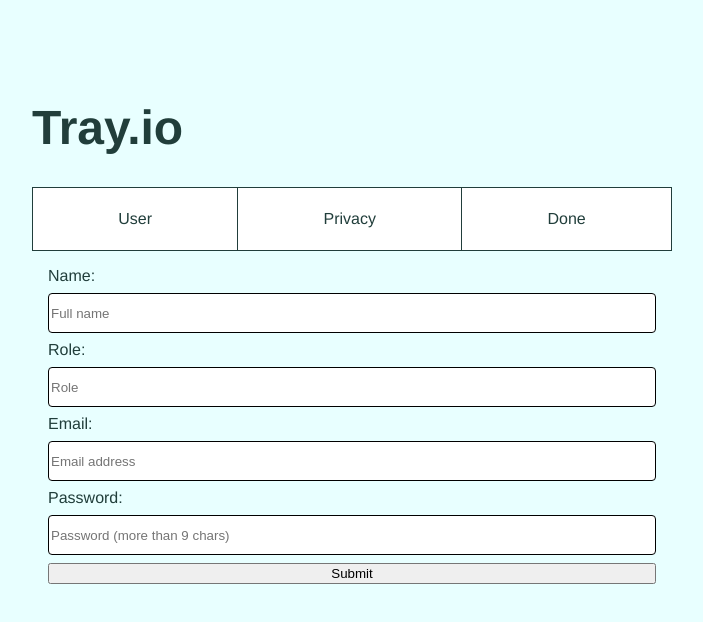
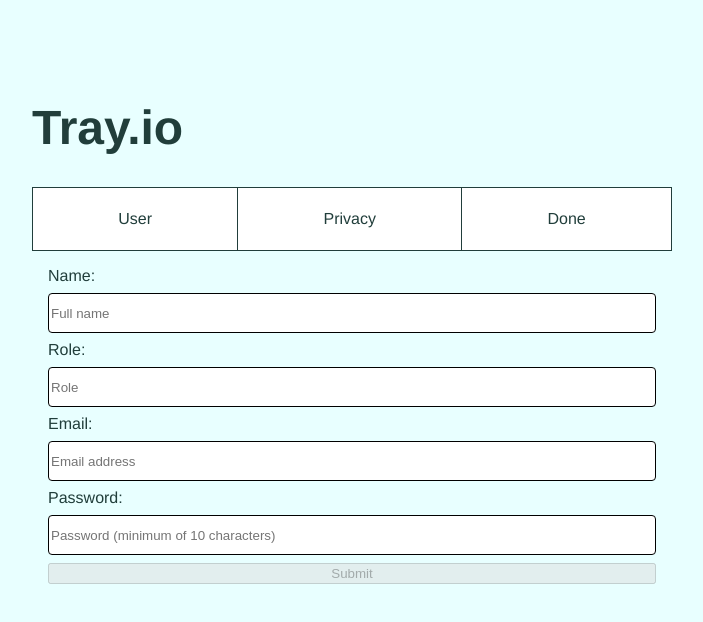
Before and after one commit to juliatan/tray-form, a React (Create React App) app: page / in a window 1280 px wide. Shown: the top 622 px of the page, without its empty margins (288-991 px from the left). Built offline with nearby package versions, Linux system fonts and the light colour scheme.

Commit message:
Refactor Formik form and disable button if invalid form

```diff
--- a/src/components/UserDetails/UserDetails.js
+++ b/src/components/UserDetails/UserDetails.js
@@ -1,17 +1,24 @@
 import React from 'react';
-import { Formik } from 'formik';
+import { Formik, Field, Form, ErrorMessage } from 'formik';
 import * as Yup from 'yup';
 import classes from './UserDetails.module.scss';
 
 const userDetails = (props) => {
   const UserDetailsSchema = Yup.object().shape({
-    name: Yup.string().max(50, 'Too Long!').required('Required'),
+    name: Yup.string()
+      .max(50, 'Please use less than 50 characters')
+      .required('Your name is required'),
     password: Yup.string()
-      .min(10, 'Too Short!')
-      .max(50, 'Too Long!')
-      .matches(/^(?=.*[a-z])(?=.*[A-Z])(?=.*[0-9])(?=.{10,})/, 'Invalid')
-      .required('Required'),
-    email: Yup.string().email('Invalid email').required('Required'),
+      .min(10, 'Password needs to be a minimum of 10 characters')
+      .max(50, 'Please use less than 50 characters')
+      .matches(
+        /^(?=.*[a-z])(?=.*[A-Z])(?=.*[0-9])(?=.{10,})/,
+        'Password needs to contain at least one uppercase, one lowercase and one number',
+      )
+      .required('Your password is required'),
+    email: Yup.string()
+      .email("This doesn't look like a valid email address")
+      .required('Your email is required'),
   });
 
   return (
@@ -21,66 +28,38 @@
         validationSchema={UserDetailsSchema}
         onSubmit={(values, { setSubmitting }) => {
           props.saveUserDetails(values);
+          setSubmitting(false);
         }}
       >
-        {({
-          values,
-          errors,
-          touched,
-          handleChange,
-          handleBlur,
-          handleSubmit,
-          isSubmitting,
-          /* and other goodies */
-        }) => (
-          <form onSubmit={handleSubmit}>
+        {({ isSubmitting, isValid, dirty }) => (
+          <Form>
             <label htmlFor="name">Name:</label>
-            <input
-              type="text"
-              name="name"
-              placeholder="Full name"
-              onChange={handleChange}
-              onBlur={handleBlur}
-              value={values.name}
-            />
-            {errors.name && touched.name && errors.name}
+            <Field name="name" type="text" placeholder="Full name" />
+            <ErrorMessage name="name" />
 
             <label htmlFor="role">Role:</label>
-            <input
-              type="text"
-              name="role"
-              placeholder="Role"
-              onChange={handleChange}
-              onBlur={handleBlur}
-              value={values.role}
-            />
-            {errors.role && touched.role && errors.role}
+            <Field name="role" type="text" placeholder="Role" />
+            <ErrorMessage name="role" />
 
             <label htmlFor="email">Email:</label>
-            <input
-              type="email"
-              name="email"
-              placeholder="Email address"
-              onChange={handleChange}
-              onBlur={handleBlur}
-              value={values.email}
-            />
-            {errors.email && touched.email && errors.email}
+            <Field name="email" type="email" placeholder="Email address" />
+            <ErrorMessage name="email" />
 
             <label htmlFor="password">Password:</label>
-            <input
+            <Field
+              name="password"
               type="password"
-              name="password"
-              placeholder="Password (more than 9 chars)"
-              onChange={handleChange}
-              onBlur={handleBlur}
-              value={values.password}
+              placeholder="Password (minimum of 10 characters)"
             />
-            {errors.password && touched.password && errors.password}
-            <button type="submit" disabled={isSubmitting}>
+            <ErrorMessage name="password" />
+
+            <button
+              type="submit"
+              disabled={!(isValid && dirty) || isSubmitting}
+            >
               Submit
             </button>
-          </form>
+          </Form>
         )}
       </Formik>
     </div>
```
Also changed, not shown: .eslintrc.json.
